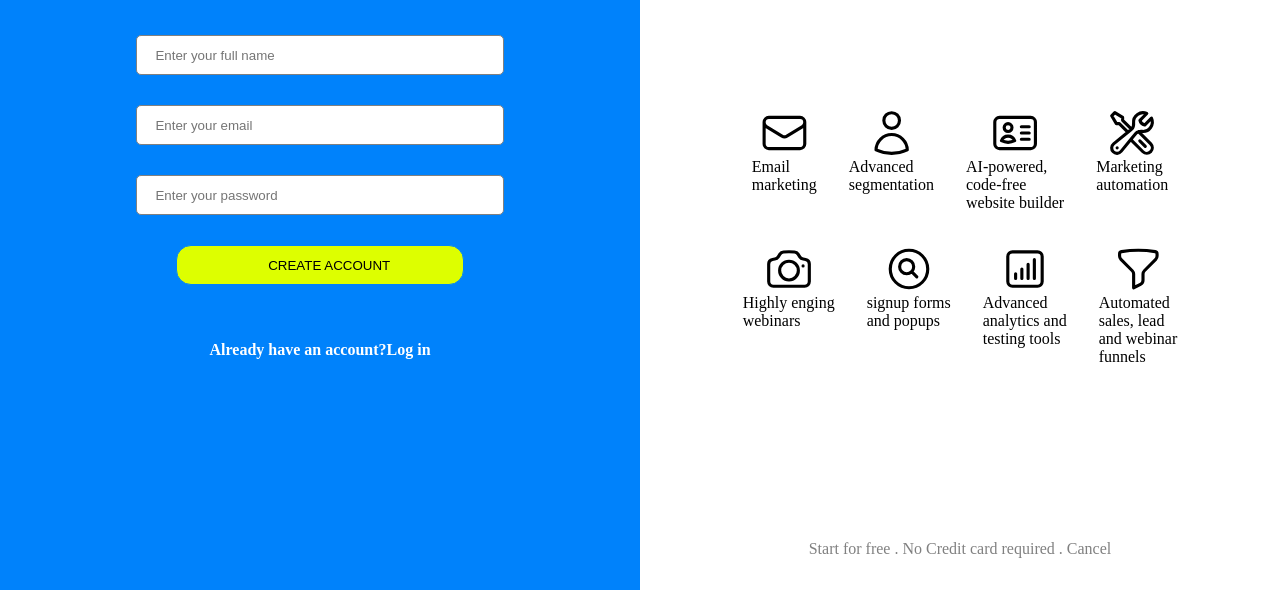
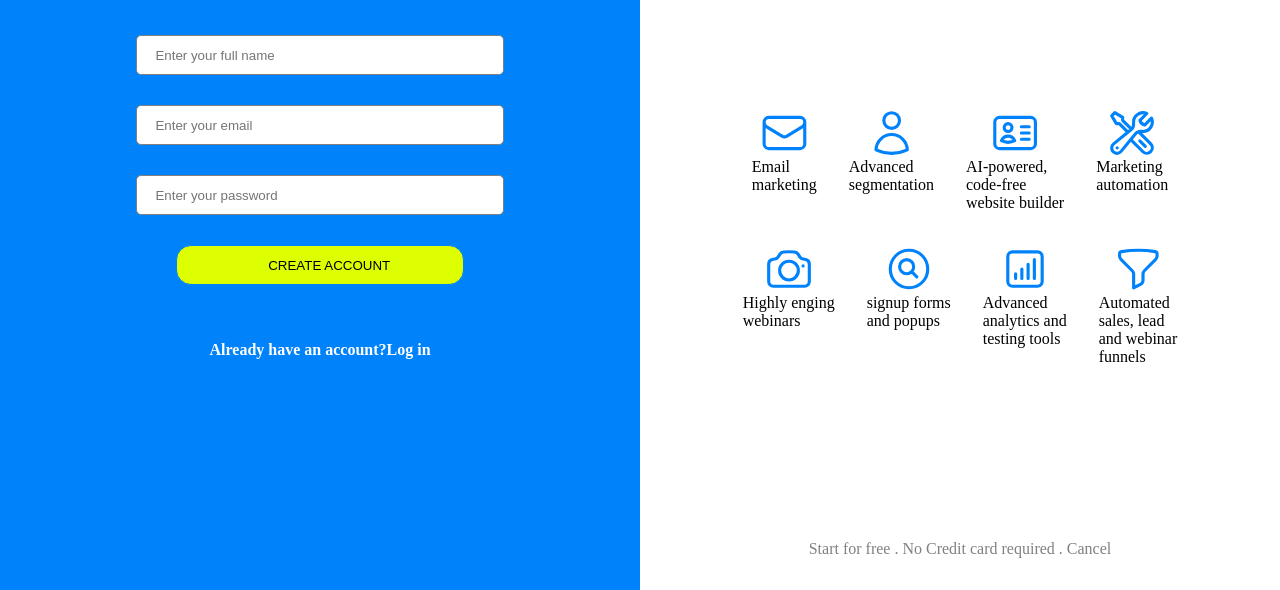
Before and after one commit to fayez-morsel/session-007-task31, a plain HTML site: page index.html in a window 1280 px wide. Shown: the part 210-800 px from the top of the page. Drawn offline with Linux system fonts and the light colour scheme.

Commit message:
fix color and title

```diff
--- a/index.html
+++ b/index.html
@@ -3,7 +3,7 @@
 <head>
     <meta charset="UTF-8">
     <meta name="viewport" content="width=device-width, initial-scale=1.0">
-    <title>Document</title>
+    <title>task31</title>
     <link rel="stylesheet" href="style.css">
 </head>
 <body>
--- a/style.css
+++ b/style.css
@@ -103,6 +103,10 @@ form input{
     transition: all 0.5s ease-in-out;
 }
 
+.icons svg{
+    color: var(--first-color);
+}
+
 .icons div:hover{
     transform: rotateY(360deg);
 }
```
